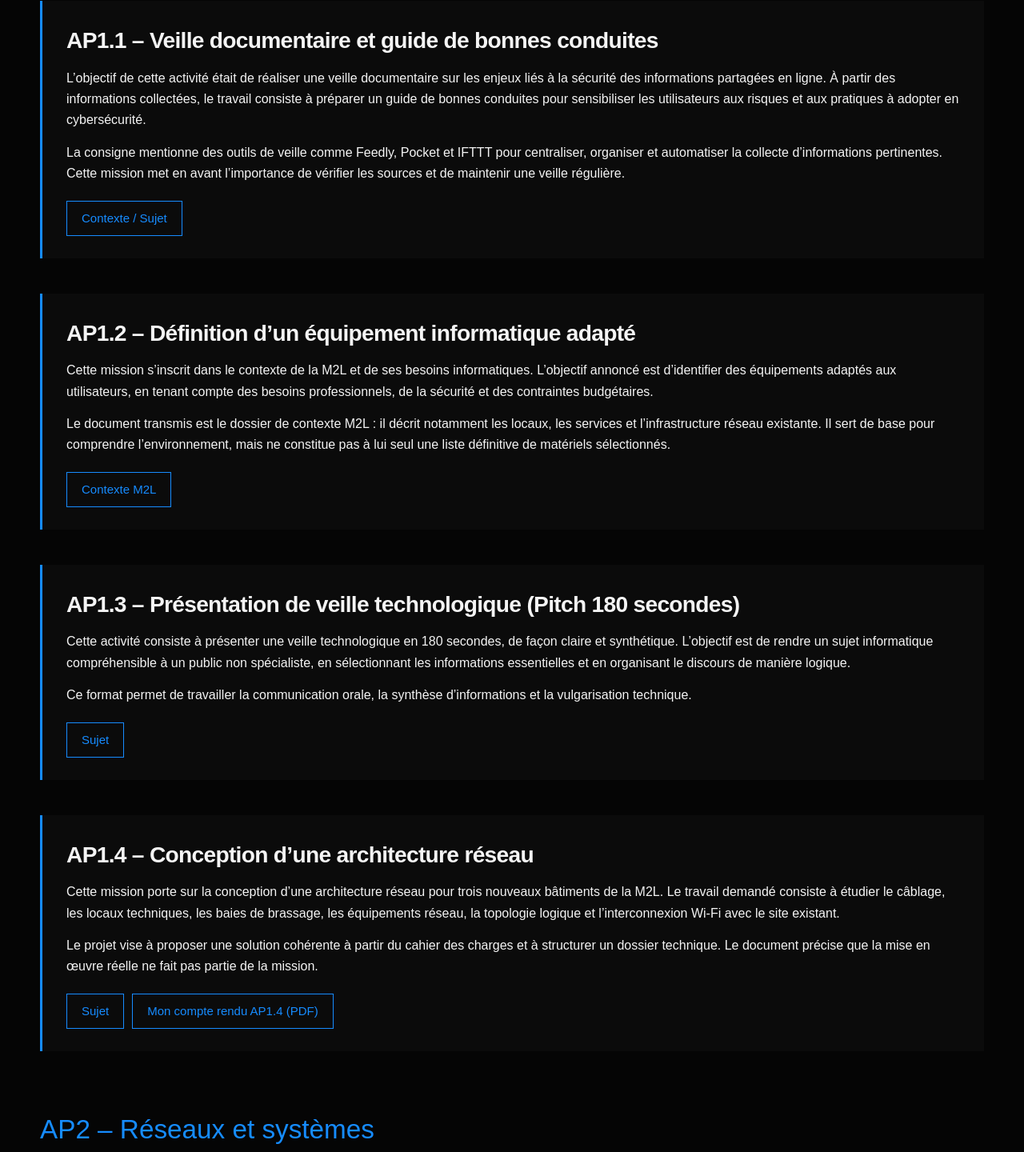
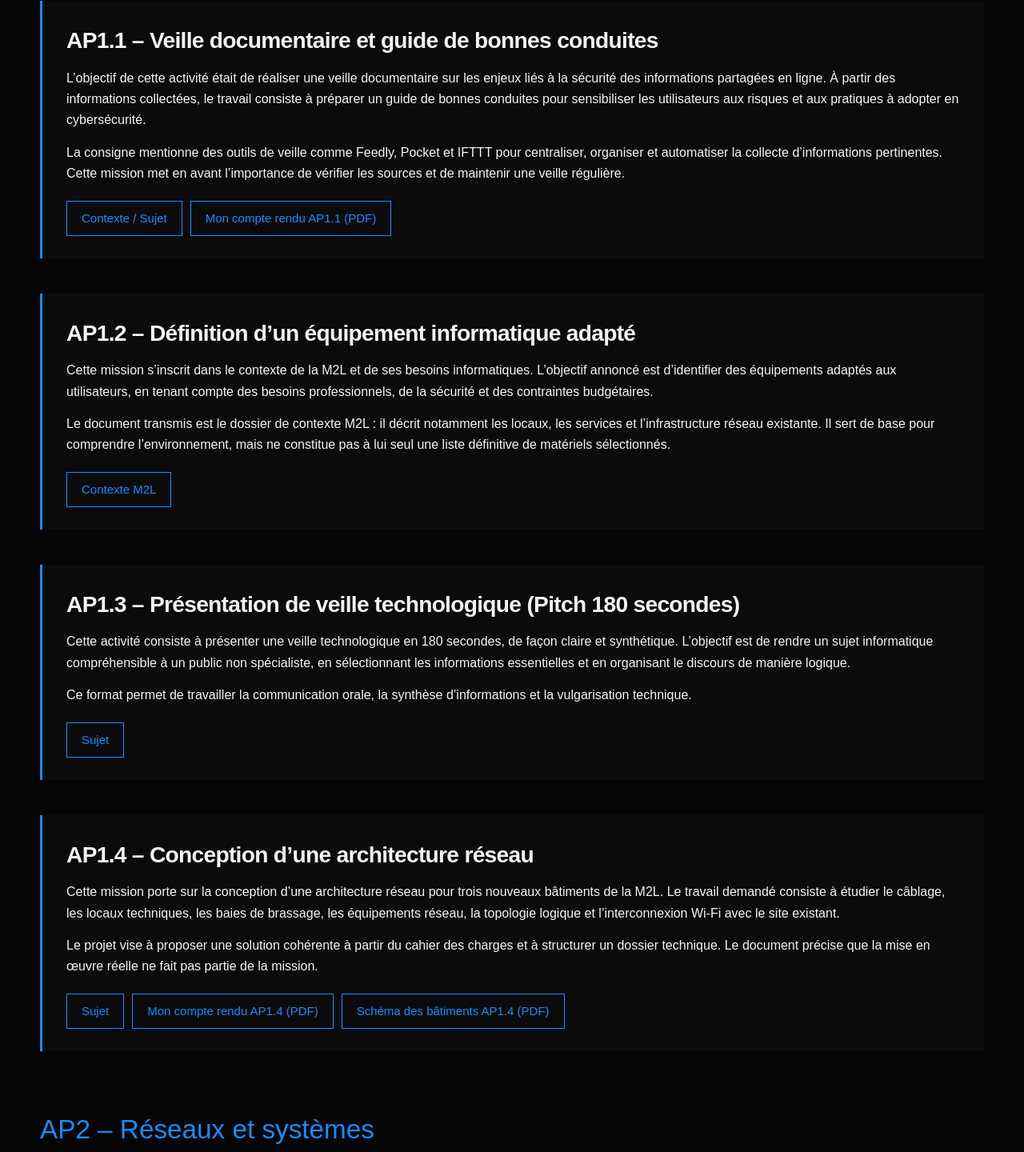
Before and after one commit to LXN-RBTN/RABOTIN-Lucian_Portfolio, a website: page e6.html in a window 1280 px wide. Shown: the part 855-2295 px from the top of the page at 80% size. Drawn offline with Linux system fonts and the light colour scheme.

Commit message:
feat(E6): ajouter les PDF originaux AP1.1 et schéma bâtiments AP1.4

```diff
--- a/e6.html
+++ b/e6.html
@@ -16,10 +16,10 @@
 <section class="section ap-section"><div class="container">
 <div class="ap-intro"><p>Au cours de ma formation en BTS SIO, j’ai participé à plusieurs Ateliers Professionnels (AP). Ces travaux permettent de mettre en pratique les compétences techniques et organisationnelles étudiées en cours, à partir de situations proches du monde professionnel.</p><p>Ils m’ont amené à rechercher des informations fiables, analyser un contexte, réfléchir à des solutions informatiques et présenter clairement une démarche technique. Chaque fiche ci-dessous résume l’objectif de l’atelier et donne accès aux documents fournis.</p></div>
 <div class="ap-list">
-<article class="ap-card"><h2>AP1.1 – Veille documentaire et guide de bonnes conduites</h2><p>L’objectif de cette activité était de réaliser une veille documentaire sur les enjeux liés à la sécurité des informations partagées en ligne. À partir des informations collectées, le travail consiste à préparer un guide de bonnes conduites pour sensibiliser les utilisateurs aux risques et aux pratiques à adopter en cybersécurité.</p><p>La consigne mentionne des outils de veille comme Feedly, Pocket et IFTTT pour centraliser, organiser et automatiser la collecte d’informations pertinentes. Cette mission met en avant l’importance de vérifier les sources et de maintenir une veille régulière.</p><div class="btns"><a class="btn secondary" href="assets/documents/AP1.1-veille-documentaire.pdf" target="_blank" rel="noopener">Contexte / Sujet</a></div></article>
+<article class="ap-card"><h2>AP1.1 – Veille documentaire et guide de bonnes conduites</h2><p>L’objectif de cette activité était de réaliser une veille documentaire sur les enjeux liés à la sécurité des informations partagées en ligne. À partir des informations collectées, le travail consiste à préparer un guide de bonnes conduites pour sensibiliser les utilisateurs aux risques et aux pratiques à adopter en cybersécurité.</p><p>La consigne mentionne des outils de veille comme Feedly, Pocket et IFTTT pour centraliser, organiser et automatiser la collecte d’informations pertinentes. Cette mission met en avant l’importance de vérifier les sources et de maintenir une veille régulière.</p><div class="btns"><a class="btn secondary" href="assets/documents/AP1.1-veille-documentaire.pdf" target="_blank" rel="noopener">Contexte / Sujet</a><a class="btn secondary" href="assets/documents/AP1.1-compte-rendu-complet.pdf" target="_blank" rel="noopener noreferrer">Mon compte rendu AP1.1 (PDF)</a></div></article>
 <article class="ap-card"><h2>AP1.2 – Définition d’un équipement informatique adapté</h2><p>Cette mission s’inscrit dans le contexte de la M2L et de ses besoins informatiques. L’objectif annoncé est d’identifier des équipements adaptés aux utilisateurs, en tenant compte des besoins professionnels, de la sécurité et des contraintes budgétaires.</p><p>Le document transmis est le dossier de contexte M2L : il décrit notamment les locaux, les services et l’infrastructure réseau existante. Il sert de base pour comprendre l’environnement, mais ne constitue pas à lui seul une liste définitive de matériels sélectionnés.</p><div class="btns"><a class="btn secondary" href="assets/documents/AP1.2-contexte-M2L.pdf" target="_blank" rel="noopener">Contexte M2L</a></div></article>
 <article class="ap-card"><h2>AP1.3 – Présentation de veille technologique (Pitch 180 secondes)</h2><p>Cette activité consiste à présenter une veille technologique en 180 secondes, de façon claire et synthétique. L’objectif est de rendre un sujet informatique compréhensible à un public non spécialiste, en sélectionnant les informations essentielles et en organisant le discours de manière logique.</p><p>Ce format permet de travailler la communication orale, la synthèse d’informations et la vulgarisation technique.</p><div class="btns"><a class="btn secondary" href="assets/documents/AP1.3-veille-180-secondes.pdf" target="_blank" rel="noopener">Sujet</a></div></article>
-<article class="ap-card"><h2>AP1.4 – Conception d’une architecture réseau</h2><p>Cette mission porte sur la conception d’une architecture réseau pour trois nouveaux bâtiments de la M2L. Le travail demandé consiste à étudier le câblage, les locaux techniques, les baies de brassage, les équipements réseau, la topologie logique et l’interconnexion Wi-Fi avec le site existant.</p><p>Le projet vise à proposer une solution cohérente à partir du cahier des charges et à structurer un dossier technique. Le document précise que la mise en œuvre réelle ne fait pas partie de la mission.</p><div class="btns"><a class="btn secondary" href="assets/documents/AP1.4-architecture-reseau.pdf" target="_blank" rel="noopener">Sujet</a><a class="btn secondary" href="assets/documents/AP1.4-compte-rendu.pdf" target="_blank" rel="noopener noreferrer">Mon compte rendu AP1.4 (PDF)</a></div></article>
+<article class="ap-card"><h2>AP1.4 – Conception d’une architecture réseau</h2><p>Cette mission porte sur la conception d’une architecture réseau pour trois nouveaux bâtiments de la M2L. Le travail demandé consiste à étudier le câblage, les locaux techniques, les baies de brassage, les équipements réseau, la topologie logique et l’interconnexion Wi-Fi avec le site existant.</p><p>Le projet vise à proposer une solution cohérente à partir du cahier des charges et à structurer un dossier technique. Le document précise que la mise en œuvre réelle ne fait pas partie de la mission.</p><div class="btns"><a class="btn secondary" href="assets/documents/AP1.4-architecture-reseau.pdf" target="_blank" rel="noopener">Sujet</a><a class="btn secondary" href="assets/documents/AP1.4-compte-rendu.pdf" target="_blank" rel="noopener noreferrer">Mon compte rendu AP1.4 (PDF)</a><a class="btn secondary" href="assets/documents/AP1.4-schema-batiments.pdf" target="_blank" rel="noopener noreferrer">Schéma des bâtiments AP1.4 (PDF)</a></div></article>
 </div>
 <div class="ap-list ap2-list"><h2 class="ap-group-title">AP2 – Réseaux et systèmes</h2><article class="ap-card"><h2>AP2.1 – Découpage du réseau</h2><p><strong>Réseaux · DHCP · Sécurité</strong></p><p>L’objectif de cette mission est de segmenter le réseau de la M2L en sous-réseaux afin de mieux organiser les équipements et de renforcer la sécurité. Le contexte prévoit notamment des réseaux distincts pour le Curling, l’e-sport League of Legends et l’administration.</p><p>Le travail demandé comprend la configuration de commutateurs Cisco, la mise en place de serveurs DHCP sous Windows Server et Debian, la sauvegarde des configurations des commutateurs sur les serveurs et la réalisation de tests. La solution doit d’abord être simulée dans Packet Tracer, puis vérifiée sur les équipements prévus.</p><div class="btns"><a class="btn secondary" href="assets/documents/AP2.1-decoupage-reseau.pdf" target="_blank" rel="noopener">Sujet AP2.1</a><a class="btn secondary" href="assets/documents/AP2.1-compte-rendu.pdf" target="_blank" rel="noopener noreferrer">Mon compte rendu AP2.1 (PDF)</a></div></article>
 <article class="ap-card"><h2>AP2.2 – Mise en place d’un domaine</h2><p><strong>Windows Server · Active Directory · DNS · DHCP</strong></p><p>Cette mission consiste à créer un domaine Active Directory nommé <code>m2l.lan</code> afin de centraliser la gestion des utilisateurs et des postes de la M2L. Le sujet prévoit la création des comptes pour les ligues de basket, de handball et de volley, ainsi que l’organisation des unités d’organisation et des groupes.</p><p>Il faut également définir des stratégies de groupe (GPO), limiter les droits des utilisateurs, configurer des partages de fichiers avec des autorisations adaptées et leur montage automatique. Le sujet demande enfin de prévoir la redondance des services d’annuaire, DNS et DHCP, ainsi qu’une administration distante sécurisée et des tests de fonctionnement.</p><div class="btns"><a class="btn secondary" href="assets/documents/AP2.2-mise-en-place-domaine.pdf" target="_blank" rel="noopener">Sujet AP2.2</a><a class="btn secondary" href="assets/documents/AP2.2-compte-rendu.pdf" target="_blank" rel="noopener noreferrer">Mon compte rendu AP2.2 (PDF)</a></div></article>
```
Also changed, not shown: 2 other files.
